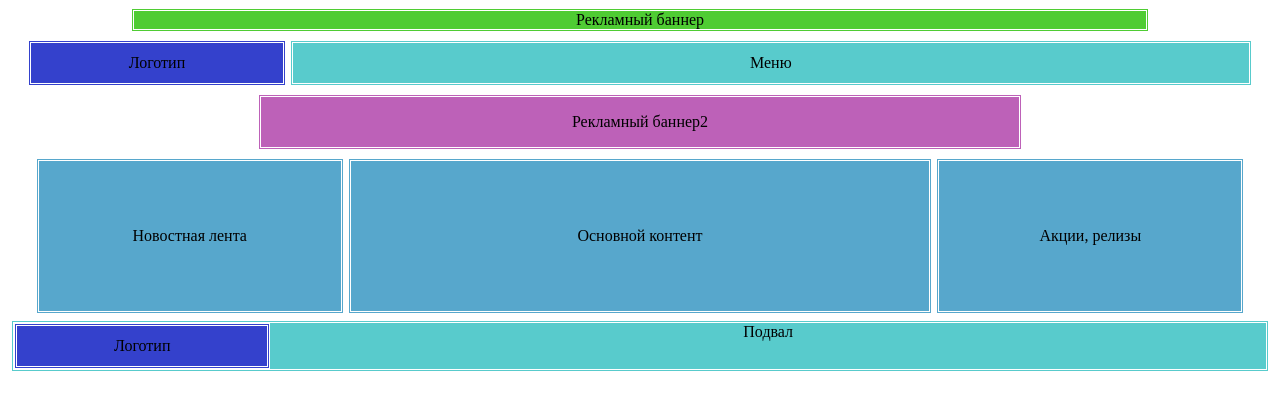
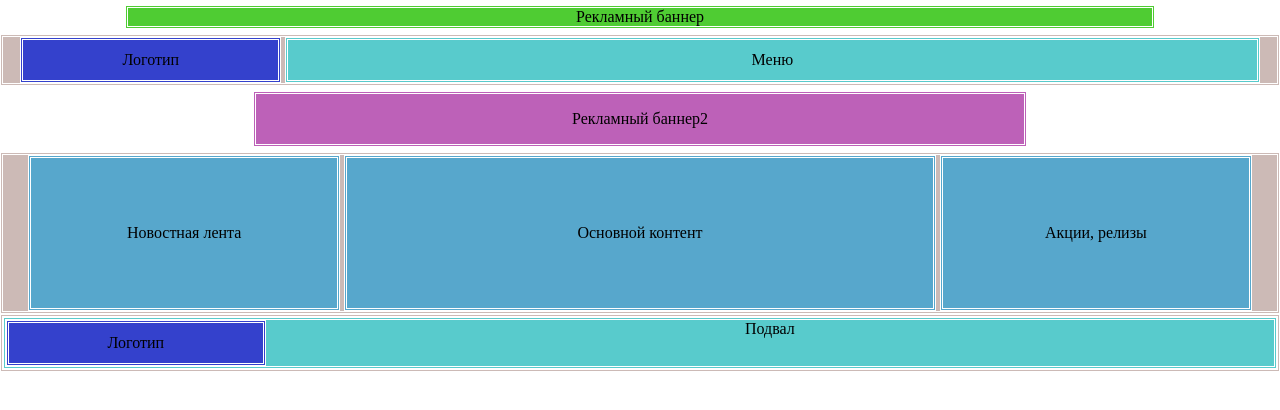
Before and after one commit to Shkodo4ka/study, a plain HTML site: page index.html in a window 1280 px wide. Drawn offline with Linux system fonts and the light colour scheme.

Commit message:
change_lesson1
сбросила стили, исправила помарку.

```diff
--- a/css/style.css
+++ b/css/style.css
@@ -1,5 +1,10 @@
+*{
+    padding: 0px;
+    margin: 0px;
+}
+
 div {
-        /background-color: #CCBAB6;
+        background-color: #CCBAB6;
         border-color: #FFFFFF;
         border-style: double;
         align-content: center;
```
